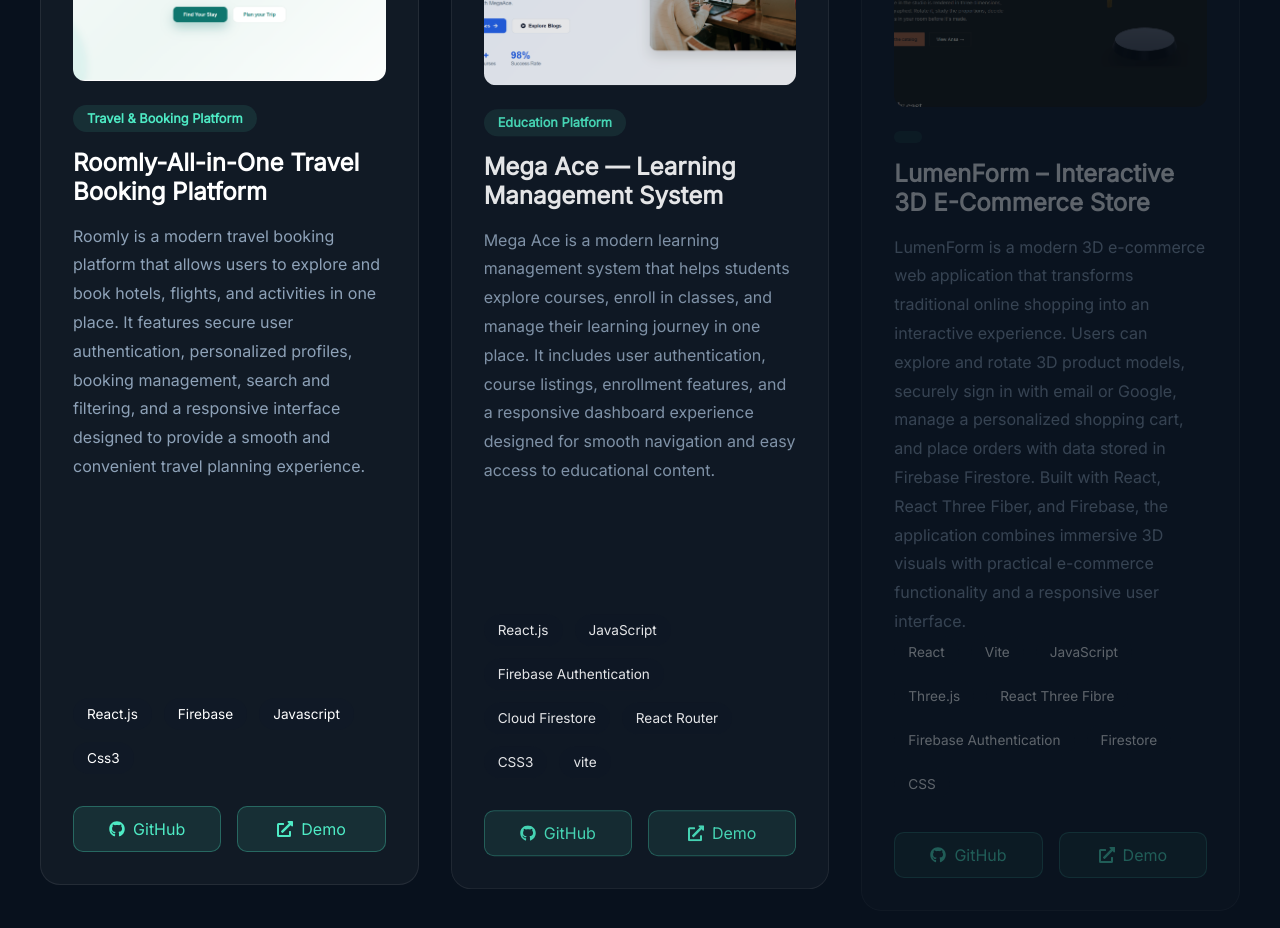
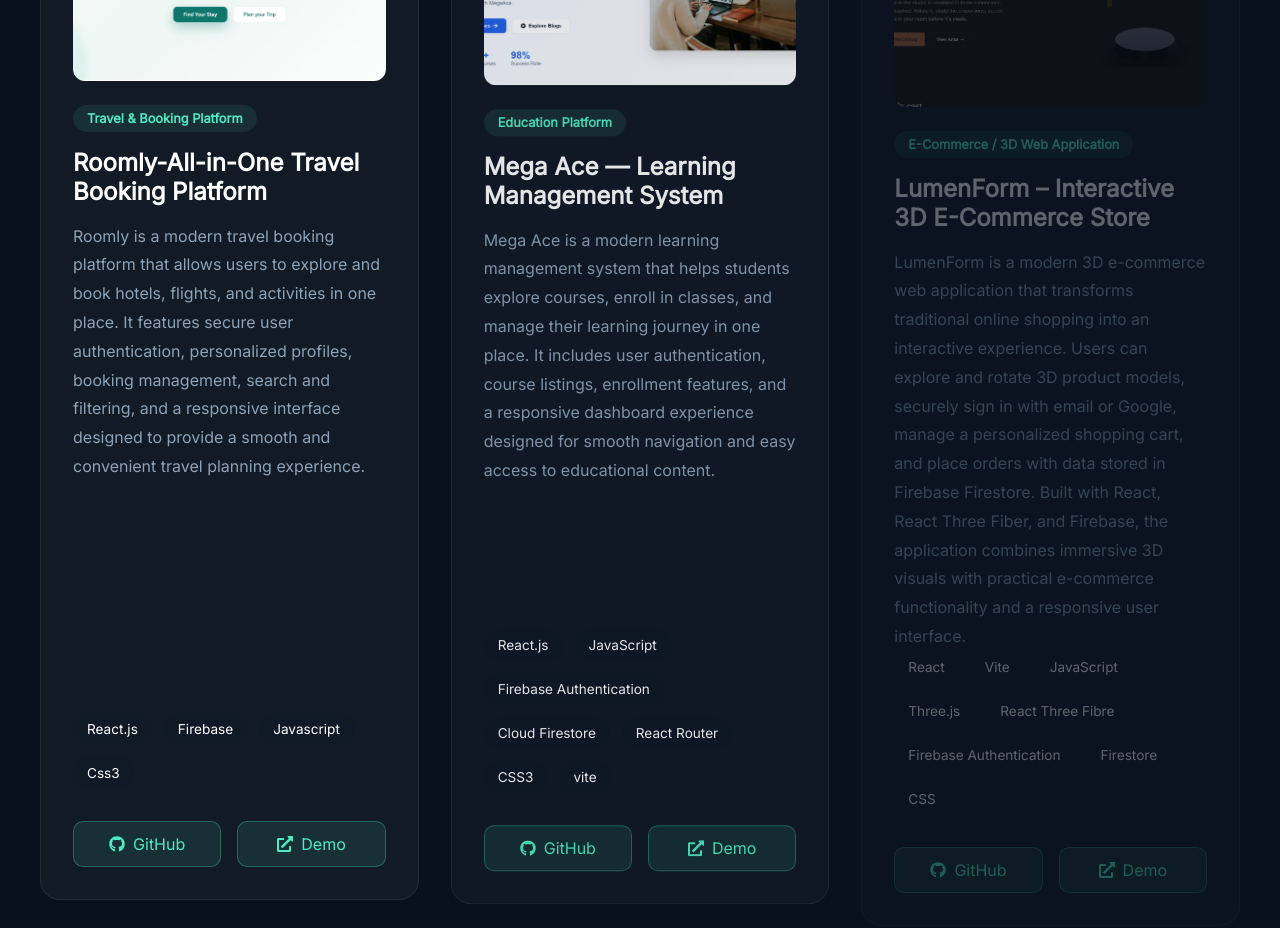
Before and after one commit to Htut-7/personal-portfolio, a React app: page / in a window 1280 px wide. Shown: the part 5580-6508 px from the top of the page. Built offline with nearby package versions, Linux system fonts and the light colour scheme; the HTML template or start-up script is replaced by a standard one.

Commit message:
feat: update resume and fix some bugs

```diff
--- a/src/Components/Hero.jsx
+++ b/src/Components/Hero.jsx
@@ -18,7 +18,7 @@
   SiElementor,
 } from "react-icons/si";
 import me from "../assets/sth.jpg"
-import resume from "../assets/STH(Resume).pdf";
+import resume from "../assets/Sithu Htut Resume.pdf";
 import SplitText from "../Components/SplitText";
 import Antigravity from "../Components/Antigravity";
 
--- a/src/Components/Project.jsx
+++ b/src/Components/Project.jsx
@@ -150,7 +150,7 @@
         "Firestore",
         "CSS"
       ],
-      catgory: "E-Commerce / 3D Web Application",
+      category: "E-Commerce / 3D Web Application",
       image: lumen,
     },
   ];
```
Also changed, not shown: 2 other files (tests, documents, lock files or other folders).
